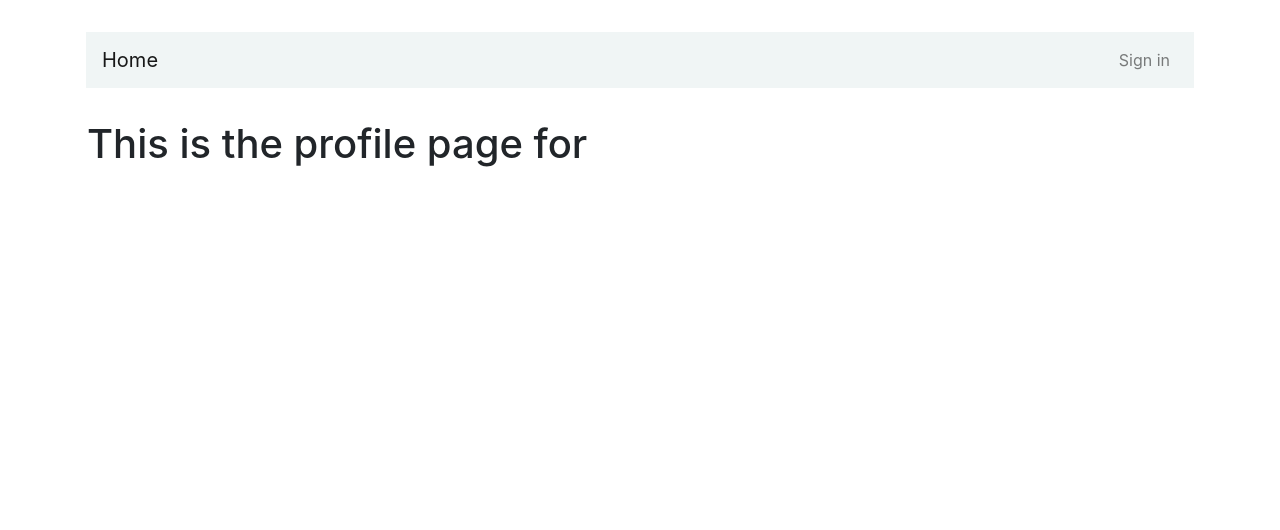
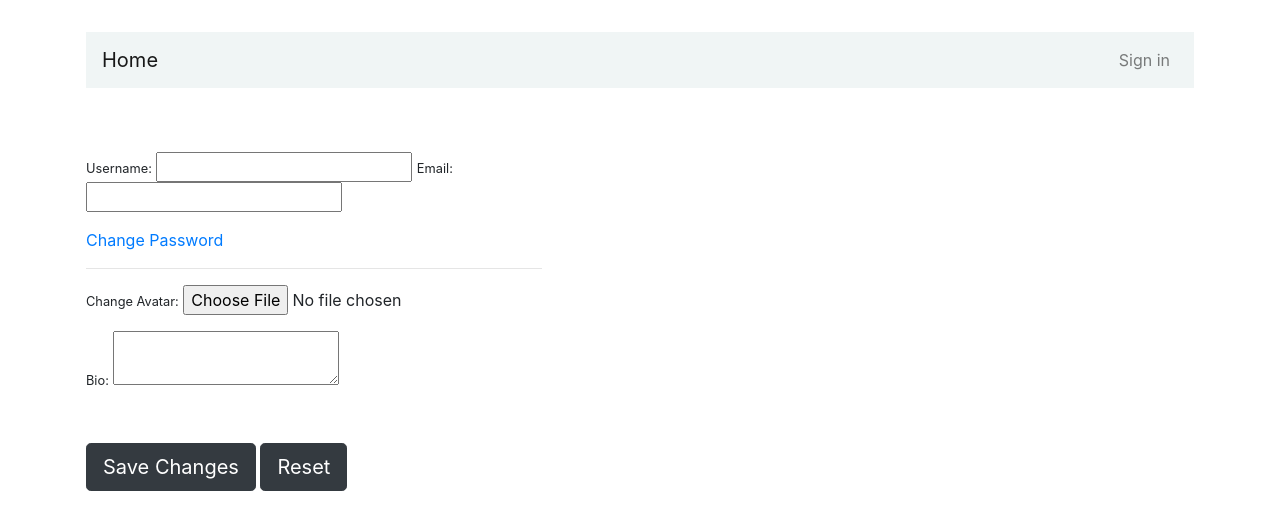
Before and after one commit to C-Ogamba/awwards, a Django app: template award/templates/users/profile.html in a window 1280 px wide. Shown: the top 530 px of the page. Run offline with Django 4.2, Linux system fonts and the light colour scheme; the template is opened without the code that fills it, so the values that code supplies are empty, except form fields; tables that the repository leaves empty hold one stand-in row (values such as "Sample post"); form fields are guessed from the names that the template uses; some libraries are stand-ins or nearby versions.

Commit message:
update the profile page

```diff
--- a/award/templates/users/profile.html
+++ b/award/templates/users/profile.html
@@ -2,7 +2,43 @@
 {% block title %}Profile Page{% endblock title %}
 {% block content %}
     <div class="row my-3 p-3">
-        <h1>This is the profile page for {{user.username}}</h1>
+        <img class="rounded-circle account-img" src="{{ user.profile.avatar.url }} " style="cursor: pointer;"/>
     </div>
-
+    {% if user_form.errors %}
+        <div class="alert alert-danger alert-dismissible" role="alert">
+            <div id="form_errors">
+                {% for key, value in user_form.errors.items %}
+                    <strong>{{ value }}</strong>
+                {% endfor %}
+            </div>
+            <button type="button" class="close" data-dismiss="alert" aria-label="Close">
+                <span aria-hidden="true">&times;</span>
+            </button>
+        </div>
+    {% endif %}
+    <div class="form-content">
+        <form method="post" enctype="multipart/form-data">
+            {% csrf_token %}
+            <div class="form-row">
+                <div class="col-md-5">
+                    <div class="form-group">
+                        <label class="small mb-1">Username:</label>
+                            {{ user_form.username }}
+                        <label class="small mb-1">Email:</label>
+                            {{ user_form.email }}
+                    </div>
+                    <div class="form-group">
+                        <a href="{% url 'password_change' %}">Change Password</a>
+                        <hr>
+                        <label class="small mb-1">Change Avatar:</label>
+                        {{ profile_form.avatar }}
+                    </div>
+                    <label class="small mb-1">Bio:</label> {{ profile_form.bio }}
+                </div>
+            </div>
+            <br><br>
+            <button type="submit" class="btn btn-dark btn-lg">Save Changes</button>
+            <button type="reset" class="btn btn-dark btn-lg">Reset</button>
+        </form>
+    </div>
 {% endblock content %}
```
